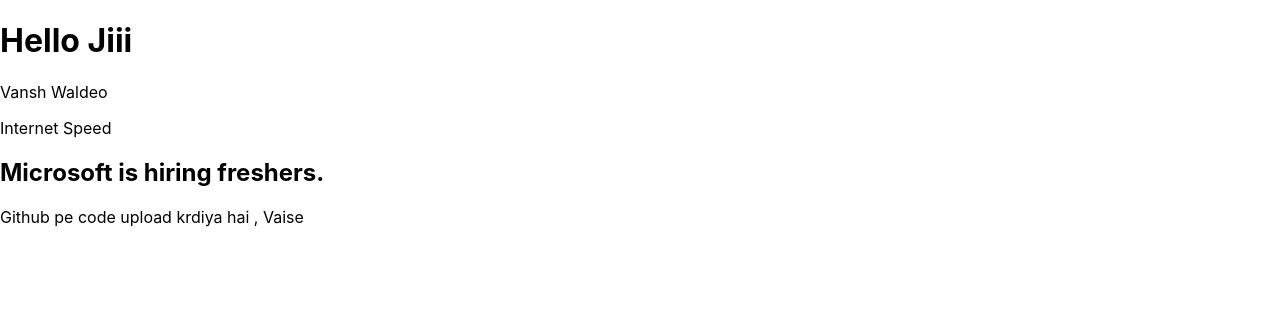
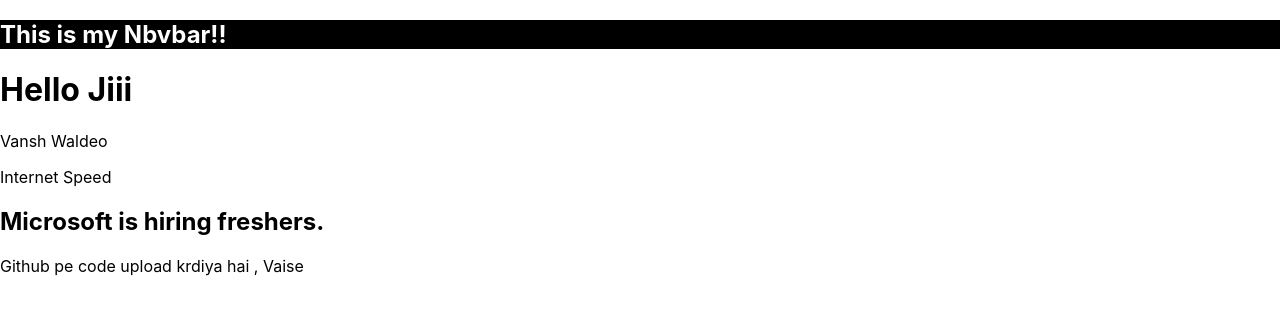
Before and after one commit to VanshKing30/soul, a React (Create React App) app: page / in a window 1280 px wide. Shown: the top 314 px of the page. Built offline with nearby package versions, Linux system fonts and the light colour scheme.

Commit message:
Added Navbar in the website

```diff
--- a/src/App.jsx
+++ b/src/App.jsx
@@ -1,8 +1,11 @@
 import './App.css';
+import Navbar from './Components/Navbar';
 
 function App() {
   return (
     <div className='parent'>
+
+      <Navbar/>
       <h1>Hello Jiii</h1>
       <p>Vansh Waldeo</p>
       <p>Internet Speed </p>
--- /dev/null
+++ b/src/Components/Navbar.css
@@ -0,0 +1,5 @@
+.navbar{
+    width: 100vw;
+    background-color: black;
+    color: white;
+}
--- /dev/null
+++ b/src/Components/Navbar.jsx
@@ -0,0 +1,18 @@
+import React from "react";
+import './Navbar.css';
+
+
+function Navbar(){
+
+    return(
+        <div className="navbar">
+
+
+            <h2>This is my Nbvbar!!</h2>
+
+
+        </div>
+    );
+}
+
+export default Navbar;
```
